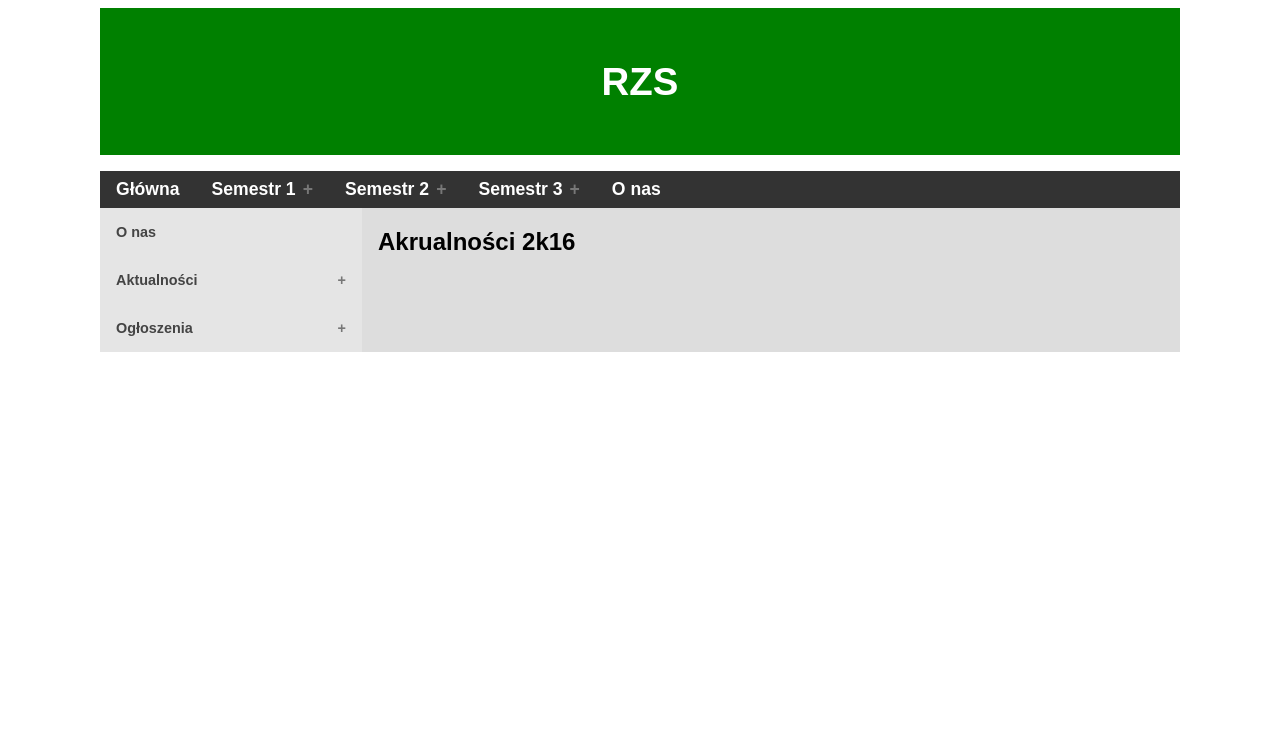
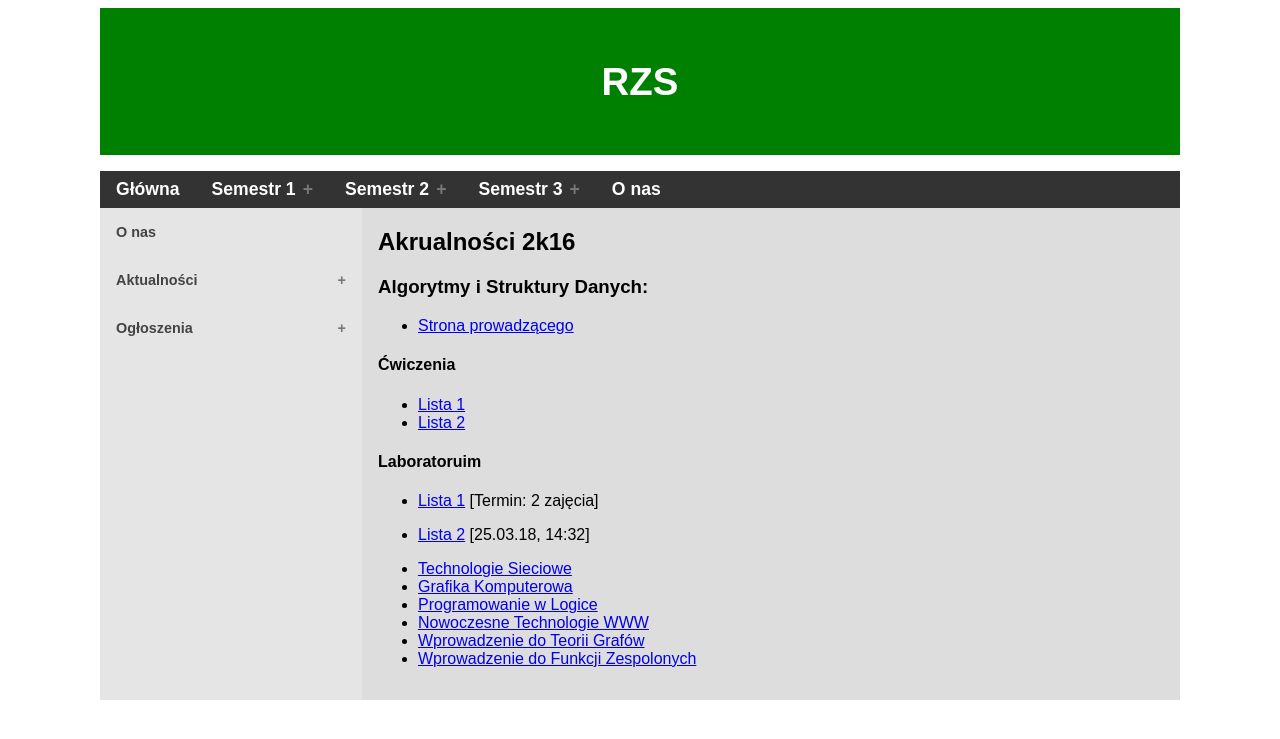
Before and after one commit to rzs-site/rzs-site.github.io, a Jekyll site: the page built from news/2k16/index.md, in a window 1280 px wide. Shown: the top 739 px of the page. Built offline with Jekyll 4.4.1, drawn with Linux system fonts in a browser that asks for light colours; our own code applies the rules of GitHub Pages for plain Markdown files.

Commit message:
Update index.md

```diff
--- a/news/2k16/index.md
+++ b/news/2k16/index.md
@@ -4,3 +4,21 @@ toc: main_page
 ---
 Akrualności 2k16
 ---
+
+### Algorytmy i Struktury Danych:
+* [Strona prowadzącego](http://cs.pwr.edu.pl/golebiewski/)
+
+#### Ćwiczenia
+* [Lista 1](https://cs.pwr.edu.pl/golebiewski/teaching/1718/aisd/ex1.pdf)
+* [Lista 2](https://cs.pwr.edu.pl/golebiewski/teaching/1718/aisd/ex2.pdf)
+
+#### Laboratoruim
+* [Lista 1](https://cs.pwr.edu.pl/golebiewski/teaching/1718/aisd/lab1.pdf) \[Termin: 2 zajęcia\]
+* [Lista 2](https://cs.pwr.edu.pl/golebiewski/teaching/1718/aisd/lab2.pdf) \[25.03.18, 14:32\]
+
+* [Technologie Sieciowe](http://cs.pwr.edu.pl/krzywiecki/teaching.html)
+* [Grafika Komputerowa](https://drive.google.com/drive/folders/1Eyjbc0yleaQkyKj6yf2O_NcmuwF7e4IU)
+* [Programowanie w Logice](http://ki.pwr.edu.pl/kobylanski/dydaktyka/page6/page2/index.html)
+* [Nowoczesne Technologie WWW](http://cs.pwr.edu.pl/cichon/2017_18_b/WWW.php)
+* [Wprowadzenie do Teorii Grafów](http://cs.pwr.edu.pl/kuchta/)
+* [Wprowadzenie do Funkcji Zespolonych](http://cs.pwr.edu.pl/ralowski/dydaktyka/funkcje_zespolone/wiosna_2018/complex.html)
```
